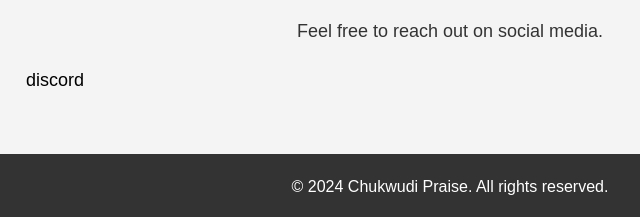
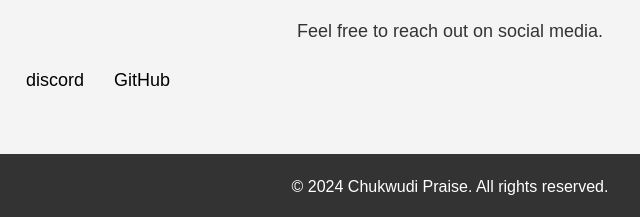
Before and after one commit to Praisexx/my-portfolio, a plain HTML site: page index.html in a window 1280 px wide. Shown: the part 4682-4899 px from the top of the page, 190-830 px from the left. Drawn offline with Linux system fonts and the light colour scheme.

Commit message:
change 1

```diff
--- a/index.html
+++ b/index.html
@@ -70,6 +70,7 @@
             <li><a href="https://www.linkedin.com/in/praise-chukwudi-598b61221/">LinkedIn</a></li>
             <li><a href="https://x.com/cpraise142">Twitter</a></li>
             <li><a href="https://discord.com/channels/@me/1309471438151090198">discord</a></li>
+            <li><a href="https://github.com/veasoft">GitHub</a></li> <!-- Add this line -->
         </ul>
     </section>
 
```
